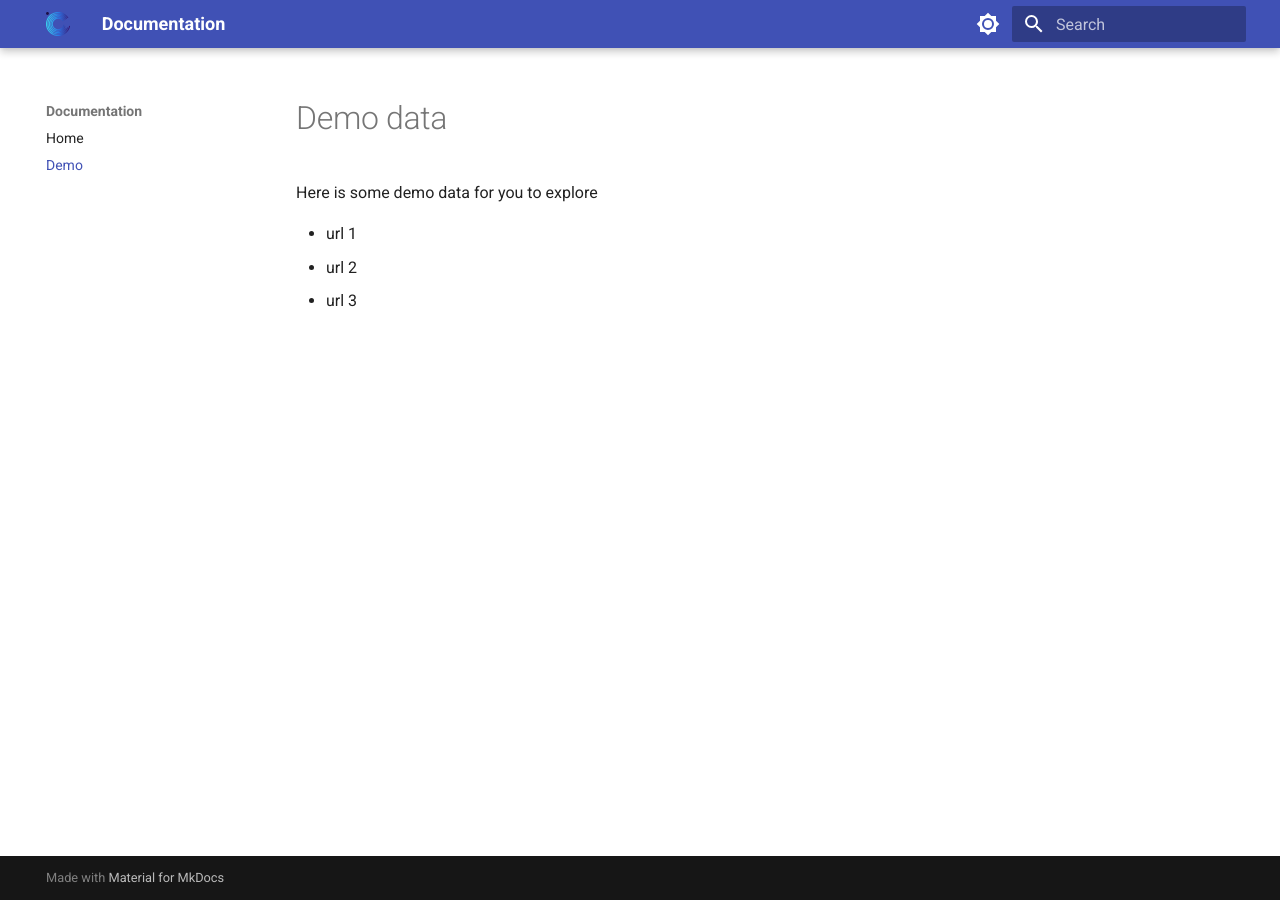
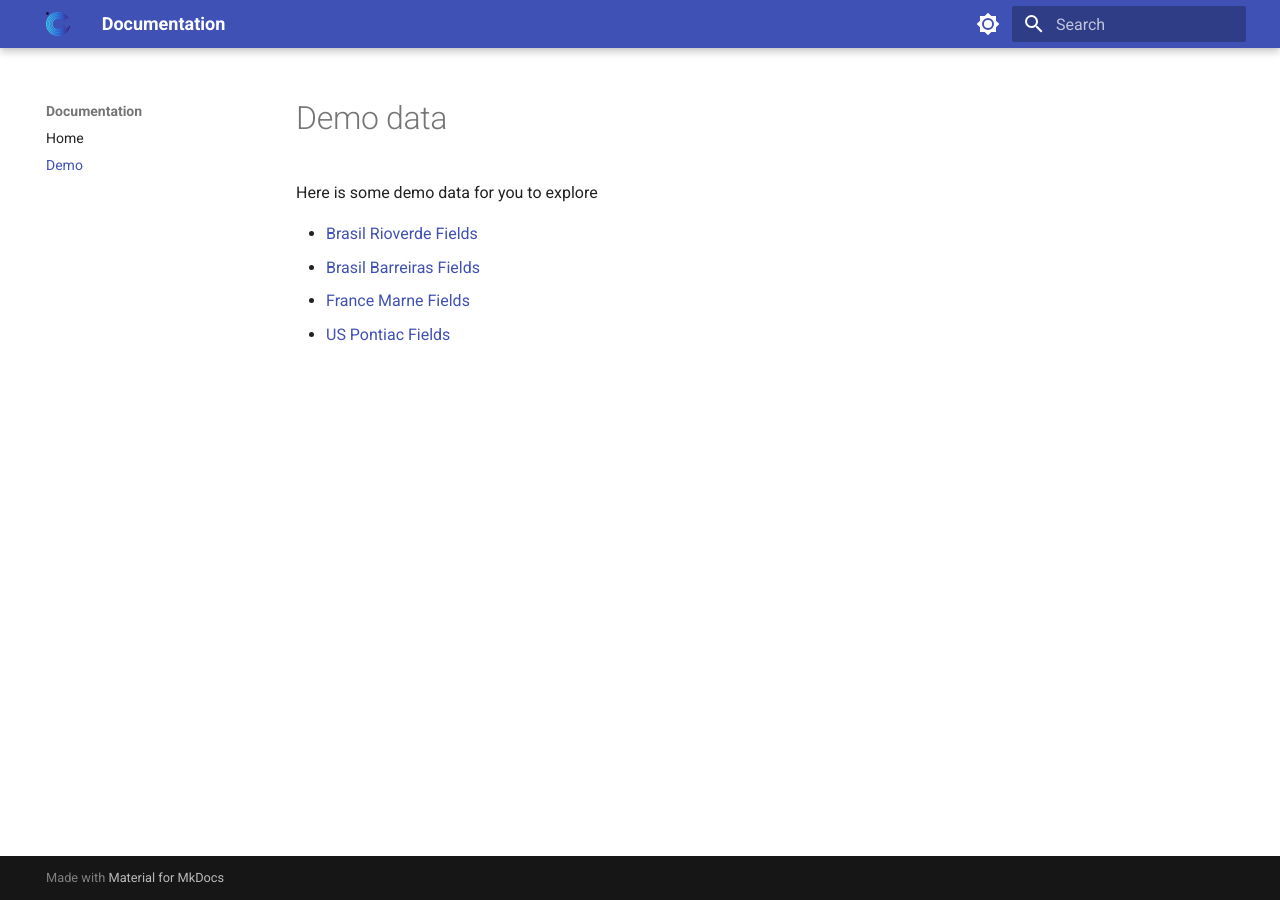
Before and after one commit to constellr/product-lst, an MkDocs documentation site: the page built from docs/demo.md, in a window 1280 px wide. Built offline with MkDocs 1.6.1 and Material for MkDocs 9.7.7, drawn with Linux system fonts in a browser that asks for light colours.

Commit message:
including proper links

```diff
--- a/docs/demo.md
+++ b/docs/demo.md
@@ -2,6 +2,7 @@
 
 Here is some demo data for you to explore
 
-- url 1
-- url 2
-- url 3
+- [Brasil Rioverde Fields](https://constellr-products-shared.s3.eu-central-1.amazonaws.com/br-rioverde-2023.zip)
+- [Brasil Barreiras Fields](https://constellr-products-shared.s3.eu-central-1.amazonaws.com/br-barreiras-2023.zip)
+- [France Marne Fields](https://constellr-products-shared.s3.eu-central-1.amazonaws.com/fr-marne-2023.zip)
+- [US Pontiac Fields](https://constellr-products-shared.s3.eu-central-1.amazonaws.com/us-pontiac-2023.zip)
```
Also changed, not shown: README.md (+2 -1 lines), docs/index.md (+1 -1 lines), docs/images/github-pages-setup.png (added).
